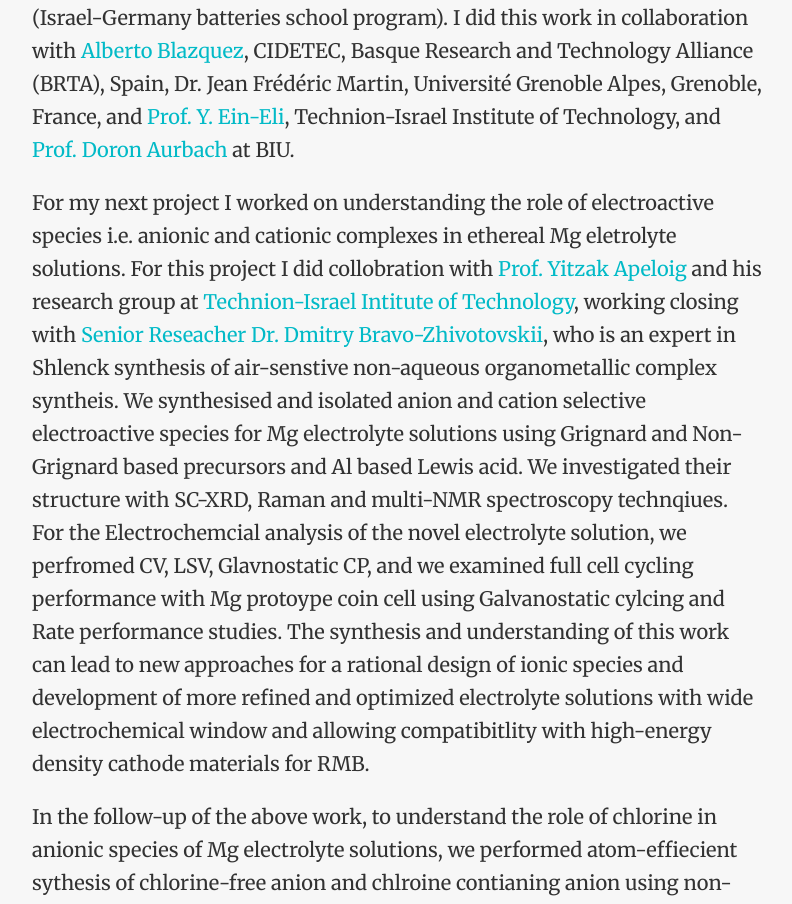
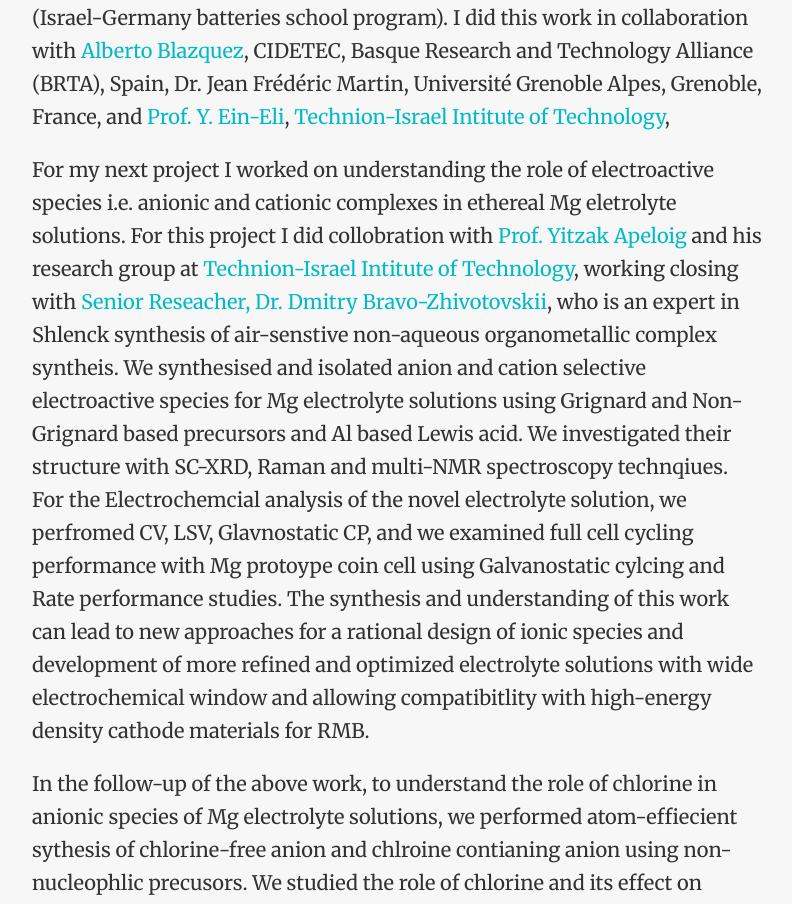
Before and after one commit to Ananya-Maddegalla/ananya-maddegalla.github.io, a plain HTML site: page index.html in a window 1280 px wide. Shown: the part 1982-2886 px from the top of the page, without its empty margins (433-1225 px from the left). Drawn offline with nearby package versions, Linux system fonts and the light colour scheme; some icons are missing.

Commit message:
Update index.html

```diff
--- a/index.html
+++ b/index.html
@@ -376,13 +376,12 @@
   This work is an important milestone for practical application of ultrathin Mg alloys in RMBs.
   This project was a framework of <a href="http://www.e-magic.eu/"> E-Magic FET-OPEN Consortia in the funding frame of Horizon 2020 Program (Grant Agreement No. 824066)</a>, and from the Israeli Ministry of Science and Technology (Israel-Germany batteries school program). I did this work in collaboration with <a href="https://www.researchgate.net/profile/J-Blazquez-2J">Alberto Blazquez</a>, CIDETEC, Basque Research and Technology Alliance (BRTA), Spain,
   Dr. Jean Frédéric Martin, Université Grenoble Alpes, Grenoble, France, and
-  <a href="https://t3.technion.ac.il/researcher/ein-eli-yair/"> Prof. Y. Ein-Eli</a>, Technion-Israel Institute of Technology,
-    and <a href="https://aurbach-lab.com/doron-aurbach/"> Prof. Doron Aurbach</a> at BIU.
+  <a href="https://t3.technion.ac.il/researcher/ein-eli-yair/"> Prof. Y. Ein-Eli</a>, <a href="https://chemistry.technion.ac.il/en/">Technion-Israel Intitute of Technology</a>,
 </p>
 
 <p>For my next project I worked on understanding the role of electroactive species i.e. anionic and cationic complexes in ethereal Mg eletrolyte solutions.
   For this project I did collobration with <a href="https://chemistry.technion.ac.il/en/team/yitzhak-apeloig/">Prof. Yitzak Apeloig</a> and his research group at <a href="https://chemistry.technion.ac.il/en/">Technion-Israel Intitute of Technology</a>,
-  working closing with <a href="https://www.researchgate.net/profile/Dmitry-Bravo-Zhivotovskii-2"> Senior Reseacher Dr. Dmitry Bravo-Zhivotovskii</a>, who is an expert in Shlenck synthesis of air-senstive non-aqueous organometallic complex syntheis.
+  working closing with <a href="https://www.researchgate.net/profile/Dmitry-Bravo-Zhivotovskii-2"> Senior Reseacher, Dr. Dmitry Bravo-Zhivotovskii</a>, who is an expert in Shlenck synthesis of air-senstive non-aqueous organometallic complex syntheis.
   We synthesised and isolated anion and cation selective electroactive species for Mg electrolyte solutions using Grignard and Non-Grignard based precursors and Al based Lewis acid. We investigated their structure with SC-XRD, Raman and multi-NMR spectroscopy technqiues.
   For the Electrochemcial analysis of the novel electrolyte solution, we perfromed CV, LSV, Glavnostatic CP, and we examined full cell cycling performance with Mg protoype coin cell using Galvanostatic cylcing and Rate performance studies.
   The synthesis and understanding of this work can lead to new approaches for a rational design of ionic species and development of more refined and optimized electrolyte solutions with wide electrochemical window and allowing compatibitlity with high-energy density cathode materials for RMB.</p>
```
